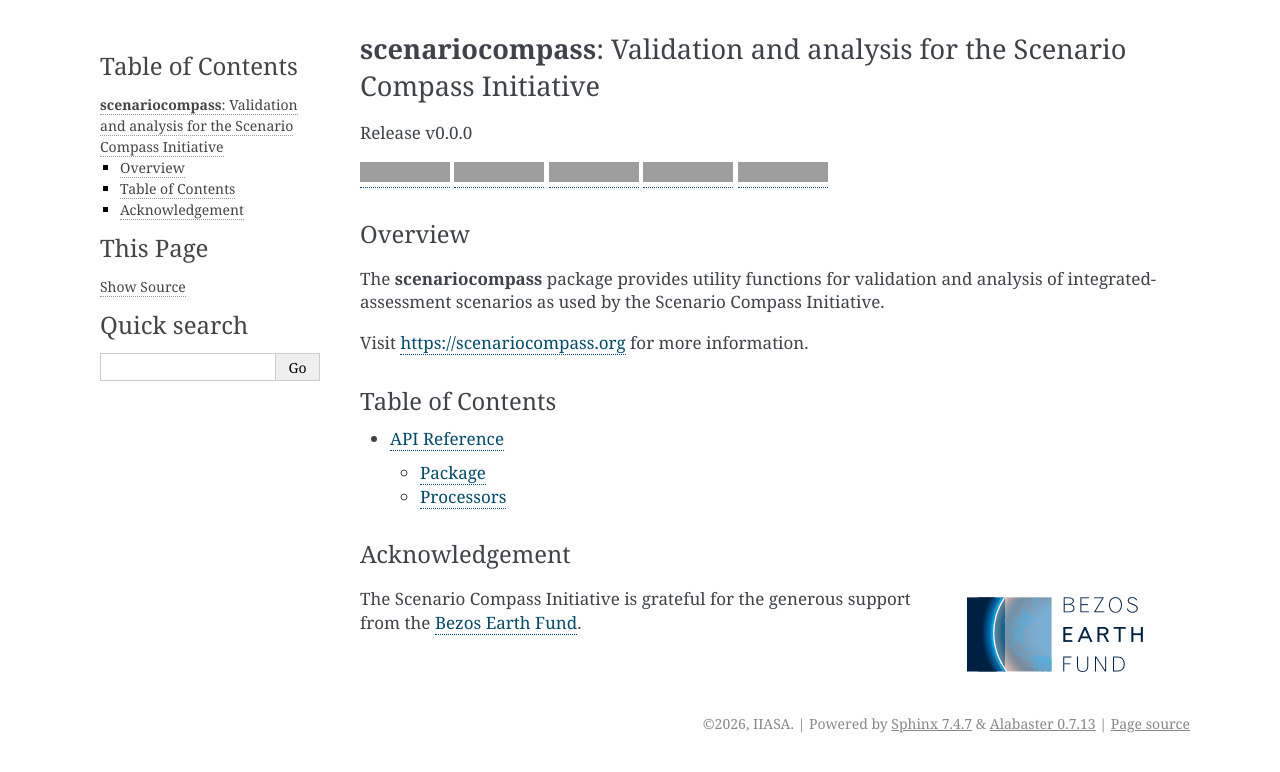
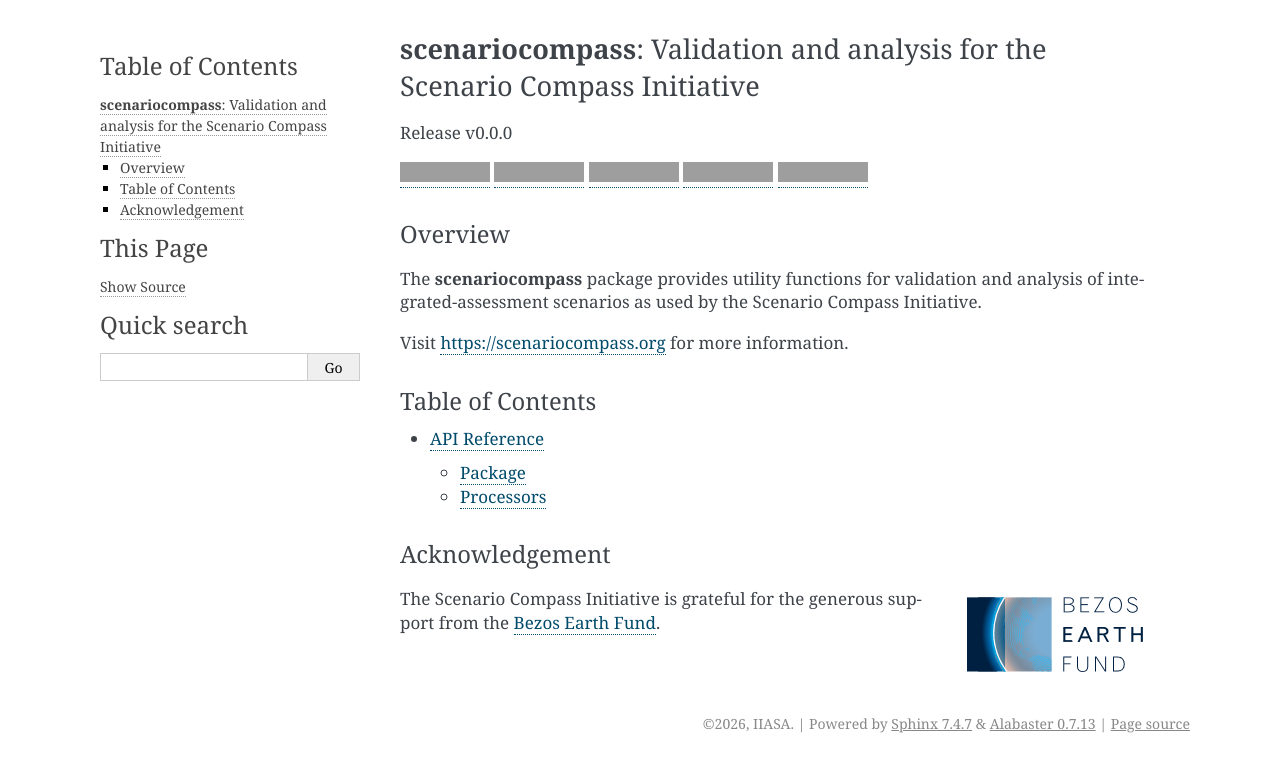
Before and after one commit to IAMconsortium/scenariocompass, a Sphinx documentation site: the page built from docs/index.rst, in a window 1280 px wide. Shown: the top 772 px of the page. Built offline with Sphinx 7.4.7, drawn with Linux system fonts in a browser that asks for light colours; grey boxes are pictures that could not be loaded.

Commit message:
Widen sidebar for package name

```diff
--- a/docs/_static/custom.css
+++ b/docs/_static/custom.css
@@ -22,3 +22,7 @@ div.admonition code.xref:hover {
 dl.py {
     margin: 20px 0 0 0;
 }
+
+div.sphinxsidebar h1.logo {
+    white-space: nowrap;
+}
--- a/docs/api.rst
+++ b/docs/api.rst
@@ -12,7 +12,6 @@ Processors
 
 .. autoclass:: scenariocompass.EmissionsDiagnostics
 	:members: apply
-	:show-inheritance:
 
 .. autofunction:: scenariocompass.emissions_diagnostics.compute_cumulative_eoc
 
--- a/docs/conf.py
+++ b/docs/conf.py
@@ -63,7 +63,7 @@ html_theme_options = {
     "logo_name": True,
     "description": description,
     "page_width": "1100px",
-    "sidebar_width": "240px",
+    "sidebar_width": "280px",
     "github_button": True,
     "github_user": "iamconsortium",
     "github_repo": "scenariocompass",
```
